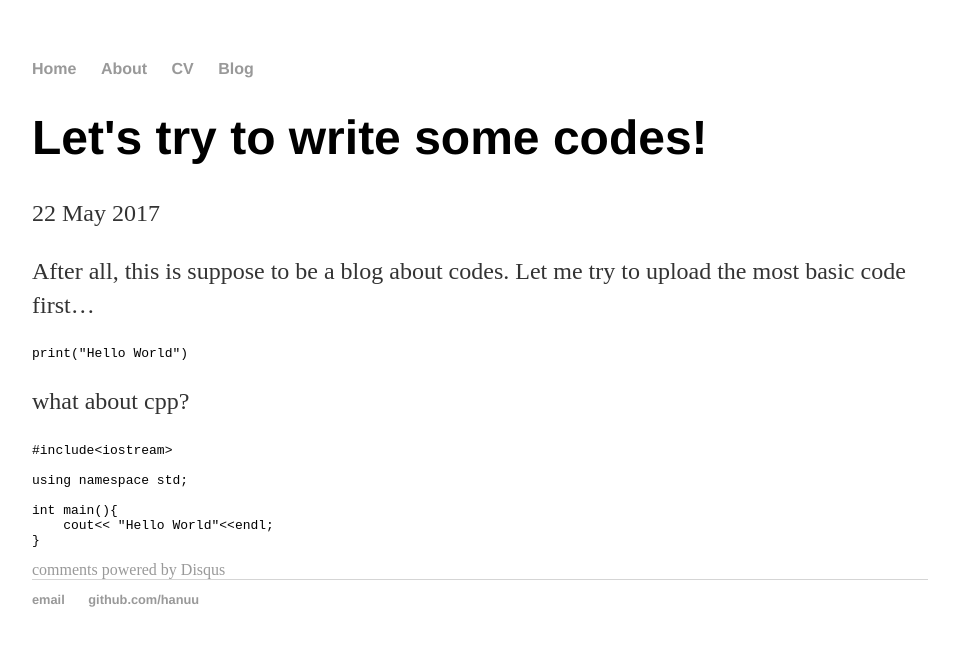
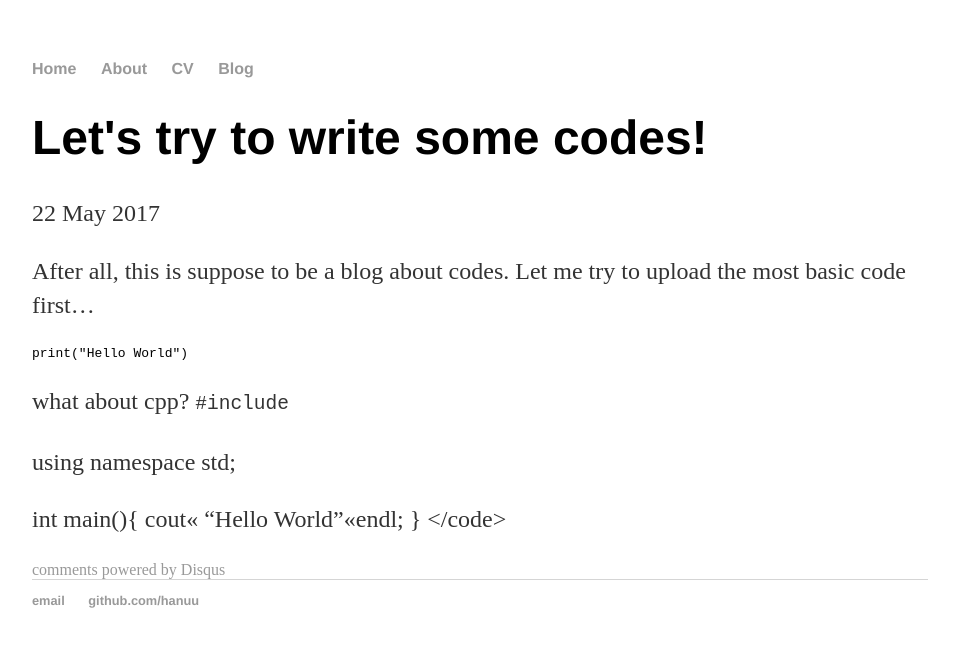
Before and after one commit to Hanuu/Hanuu.github.io, a Jekyll site: the page built from _posts/2017-05-22-code-test.md, in a window 1280 px wide. Shown: the top 647 px of the page, without its empty margins (160-1119 px from the left). Built offline with Jekyll 4.4.1, drawn with Linux system fonts in a browser that asks for light colours; comment, search, counter and statistics services are not loaded.

Commit message:
deleting ''' and adding <code>

````diff
--- a/_posts/2017-05-22-code-test.md
+++ b/_posts/2017-05-22-code-test.md
@@ -11,7 +11,7 @@ print("Hello World")
 ```
 
 what about cpp?
-```cpp
+<code>
 #include<iostream>
 
 using namespace std;
@@ -19,4 +19,4 @@ using namespace std;
 int main(){
     cout<< "Hello World"<<endl;
 }
-```
+</code>
````
